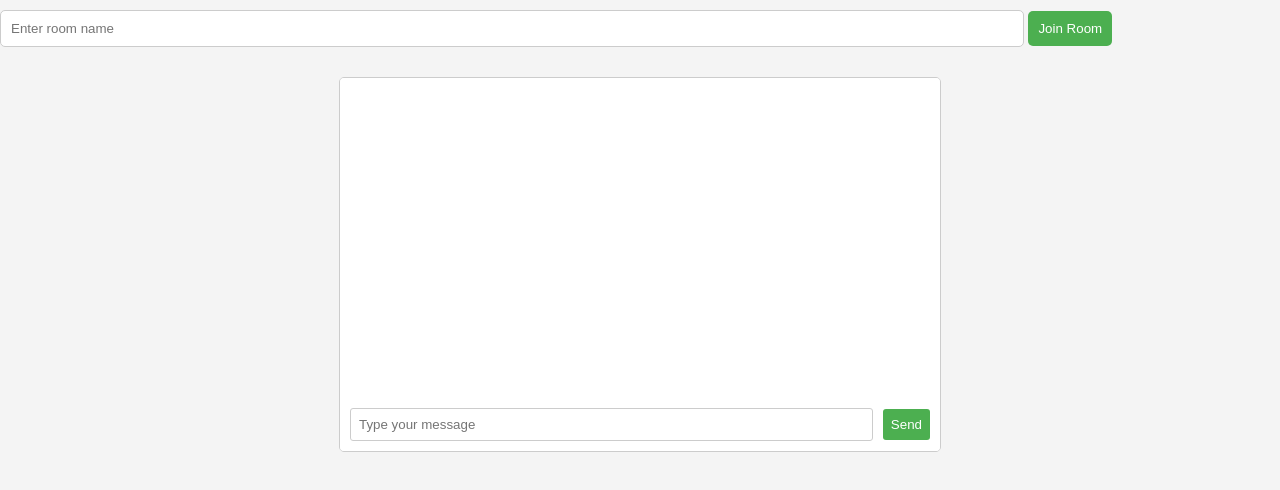
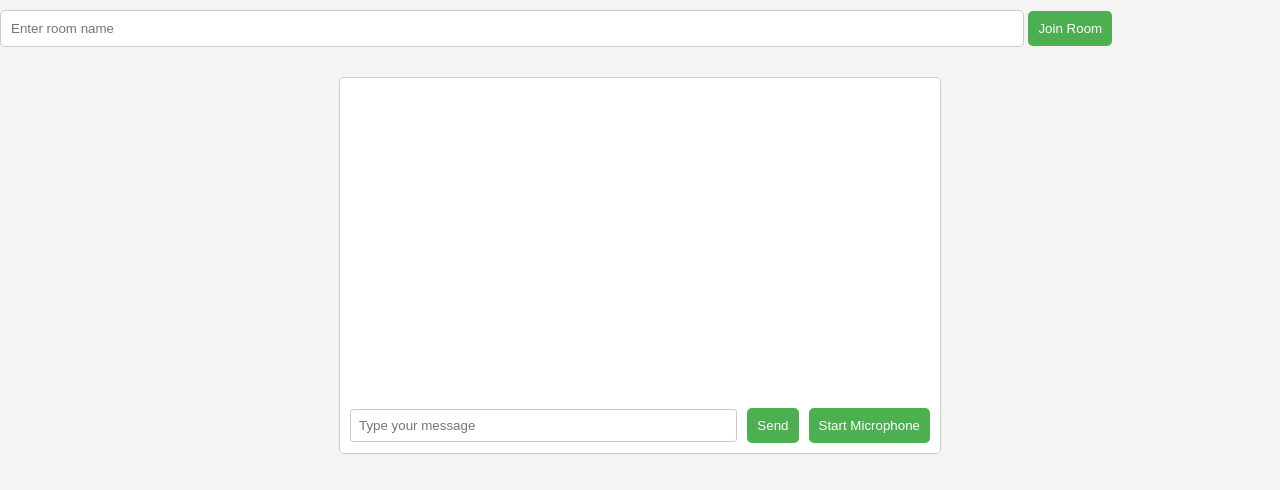
Before and after one commit to shaikadam222/Communicate, a website: page index.html in a window 1280 px wide. Shown: the part 78-568 px from the top of the page. Drawn offline with nearby package versions, Linux system fonts and the light colour scheme; no server answers.

Commit message:
index update

```diff
--- a/index.html
+++ b/index.html
@@ -27,13 +27,17 @@
             box-sizing: border-box;
         }
 
-        #joinBtn {
+        #joinBtn, #sendBtn, #startMicrophoneBtn {
             padding: 10px;
             background-color: #4caf50;
             color: #fff;
             border: none;
             border-radius: 5px;
             cursor: pointer;
+        }
+
+        #joinBtn, #sendBtn {
+            margin-right: 10px;
         }
 
         .chat-container {
@@ -80,15 +84,6 @@
             margin-right: 10px;
             box-sizing: border-box;
         }
-
-        #sendBtn {
-            padding: 8px;
-            background-color: #4caf50;
-            color: #fff;
-            border: none;
-            border-radius: 3px;
-            cursor: pointer;
-        }
     </style>
 </head>
 <body>
@@ -103,6 +98,7 @@
         <div class="input-container">
             <input type="text" id="messageInput" placeholder="Type your message">
             <button id="sendBtn" onclick="sendmessage()">Send</button>
+            <button id="startMicrophoneBtn" onclick="startMicrophone()">Start Microphone</button>
         </div>
     </div>
 
@@ -117,6 +113,27 @@
             chatMessages.appendChild(newMessage);
         });
 
+        let peer;
+        function startMicrophone() {
+            navigator.mediaDevices.getUserMedia({ audio: true })
+                .then((stream) => {
+                    // Send the stream to the server
+                    socket.emit("audio-stream", stream);
+
+                    // Create a WebRTC peer connection
+                    peer = new SimplePeer({ initiator: true, stream });
+
+                    // Handle WebRTC data events (if needed)
+                    peer.on('data', (data) => {
+                        // Handle data received from peer
+                        console.log('Data received:', data);
+                    });
+                })
+                .catch((error) => {
+                    console.error('Error accessing microphone:', error);
+                });
+        }
+
         function joinRoom() {
             const roomInput = document.getElementById("roomInput").value;
             socket.emit("join-room", roomInput);
@@ -126,6 +143,10 @@
             const msg = document.getElementById("messageInput").value;
             const roomInput = document.getElementById("roomInput").value;
             socket.emit("user-message", { room: roomInput, message: msg });
+
+            if (peer) {
+                peer.send('Audio stream data or additional information');
+            }
         }
     </script>
 </body>
```
